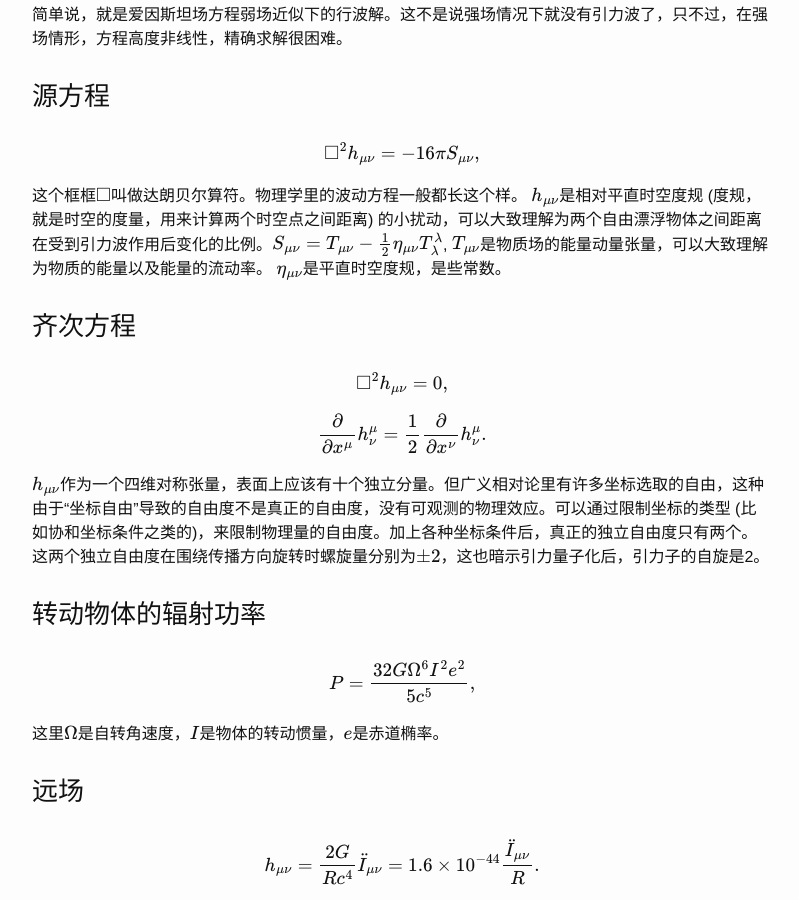
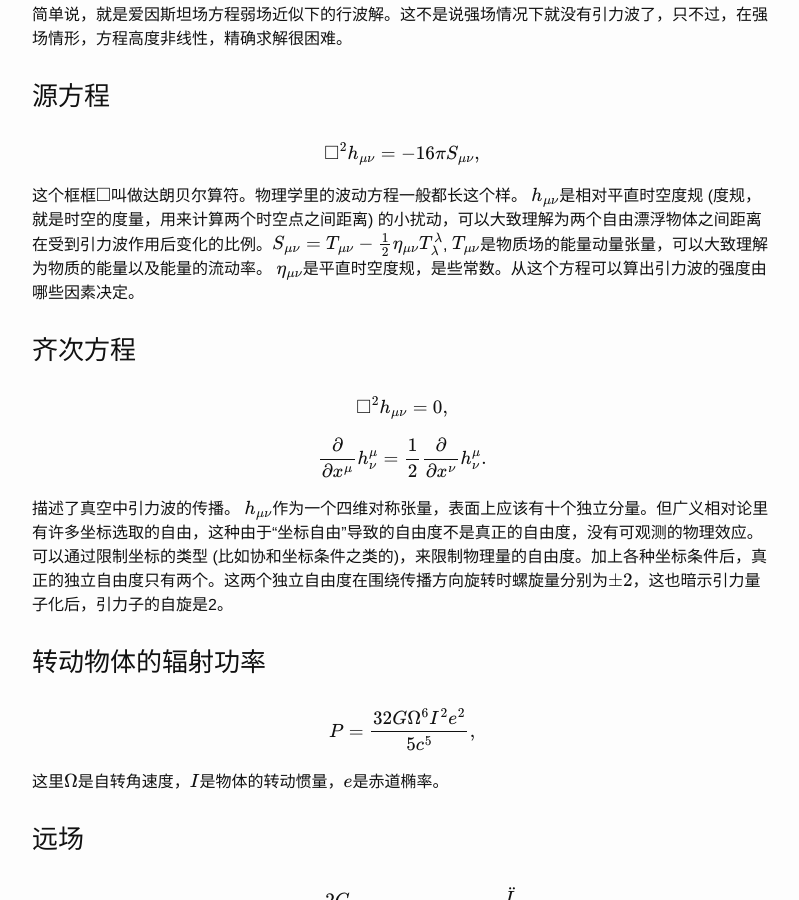
Before and after one commit to fjdu/fjdu.github.io, a Jekyll site: the page built from _posts/2016-02-12-gravitational-wave.markdown, in a window 1280 px wide and 900 px high, scrolled down 778 px. Shown: the whole window, without its empty margins (238-1037 px from the left). Built offline with Jekyll 4.4.1, drawn with Linux system fonts in a browser that asks for light colours; formulas are drawn with MathJax 3.

Commit message:
minor changes

```diff
--- a/_posts/2016-02-12-gravitational-wave.markdown
+++ b/_posts/2016-02-12-gravitational-wave.markdown
@@ -72,7 +72,7 @@ tr:nth-child(even){background-color: #f2f2f2}
     \square^2 h_{\mu\nu} = -16\pi S_{\mu\nu},
 \]
 这个框框\(\square\)叫做达朗贝尔算符。物理学里的波动方程一般都长这个样。
-\(h_{\mu\nu}\)是相对平直时空度规 (度规，就是时空的度量，用来计算两个时空点之间距离) 的小扰动，可以大致理解为两个自由漂浮物体之间距离在受到引力波作用后变化的比例。\(S_{\mu\nu}=T_{\mu\nu}-\frac{1}{2}\eta_{\mu\nu}T^\lambda_\lambda\), \(T_{\mu\nu}\)是物质场的能量动量张量，可以大致理解为物质的能量以及能量的流动率。 \(\eta_{\mu\nu}\)是平直时空度规，是些常数。
+\(h_{\mu\nu}\)是相对平直时空度规 (度规，就是时空的度量，用来计算两个时空点之间距离) 的小扰动，可以大致理解为两个自由漂浮物体之间距离在受到引力波作用后变化的比例。\(S_{\mu\nu}=T_{\mu\nu}-\frac{1}{2}\eta_{\mu\nu}T^\lambda_\lambda\), \(T_{\mu\nu}\)是物质场的能量动量张量，可以大致理解为物质的能量以及能量的流动率。 \(\eta_{\mu\nu}\)是平直时空度规，是些常数。从这个方程可以算出引力波的强度由哪些因素决定。
 <h3>齐次方程</h3>
 \[
     \square^2 h_{\mu\nu} = 0,
@@ -80,6 +80,7 @@ tr:nth-child(even){background-color: #f2f2f2}
 \[
     \frac{\partial}{\partial x^\mu} h^\mu_\nu = \frac{1}{2} \frac{\partial}{\partial x^\nu} h^\mu_\nu.
 \]
+描述了真空中引力波的传播。
 \(h_{\mu\nu}\)作为一个四维对称张量，表面上应该有十个独立分量。但广义相对论里有许多坐标选取的自由，这种由于“坐标自由”导致的自由度不是真正的自由度，没有可观测的物理效应。可以通过限制坐标的类型 (比如协和坐标条件之类的)，来限制物理量的自由度。加上各种坐标条件后，真正的独立自由度只有两个。这两个独立自由度在围绕传播方向旋转时螺旋量分别为\(\pm2\)，这也暗示引力量子化后，引力子的自旋是2。
 <h3>转动物体的辐射功率</h3>
 \[
```
